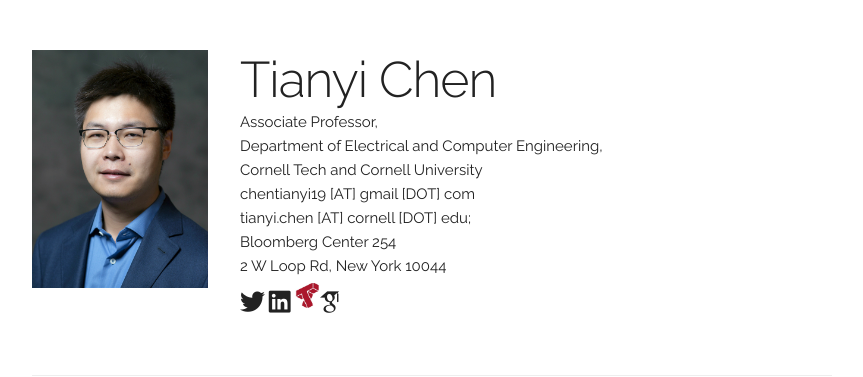
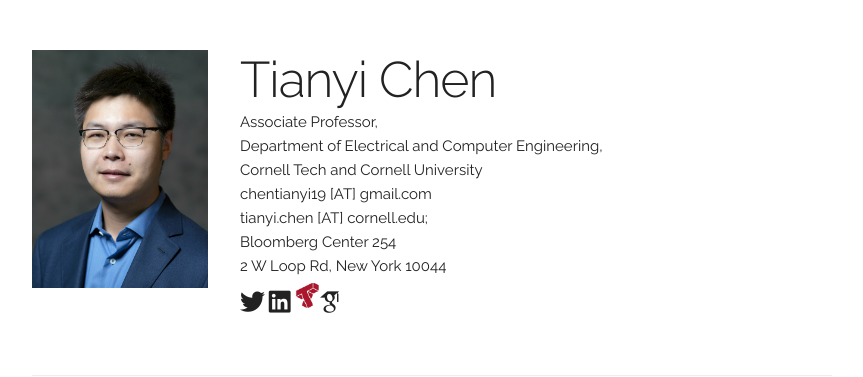
Before and after one commit to chentianyi1991/chentianyi1991.github.io, a Jekyll site: the page built from index.html, in a window 1280 px wide and 900 px high. Shown: the top 377 px of the window, without its empty margins (208-1071 px from the left). Built offline with Jekyll 4.4.1, drawn with Linux system fonts in a browser that asks for light colours; some web fonts are replaced; comment, search, counter and statistics services are not loaded; some of the changed text lies outside the part shown.

Commit message:
Update main_info.yaml

```diff
--- a/_data/main_info.yaml
+++ b/_data/main_info.yaml
@@ -2,8 +2,8 @@ name: "Tianyi Chen"
 title: "Associate Professor, <br />
 Department of Electrical and Computer Engineering,<br />
 Cornell Tech and Cornell University"
-email: "chentianyi19 [AT] gmail [DOT] com <br />
-tianyi.chen [AT] cornell [DOT] edu"
+email: "chentianyi19 [AT] gmail.com <br />
+tianyi.chen [AT] cornell.edu"
 location: "Bloomberg Center 254<br />
 2 W Loop Rd, New York 10044"
 profile_pic: "/assets/profile-pics/TianyiChen_small.jpeg"
```
